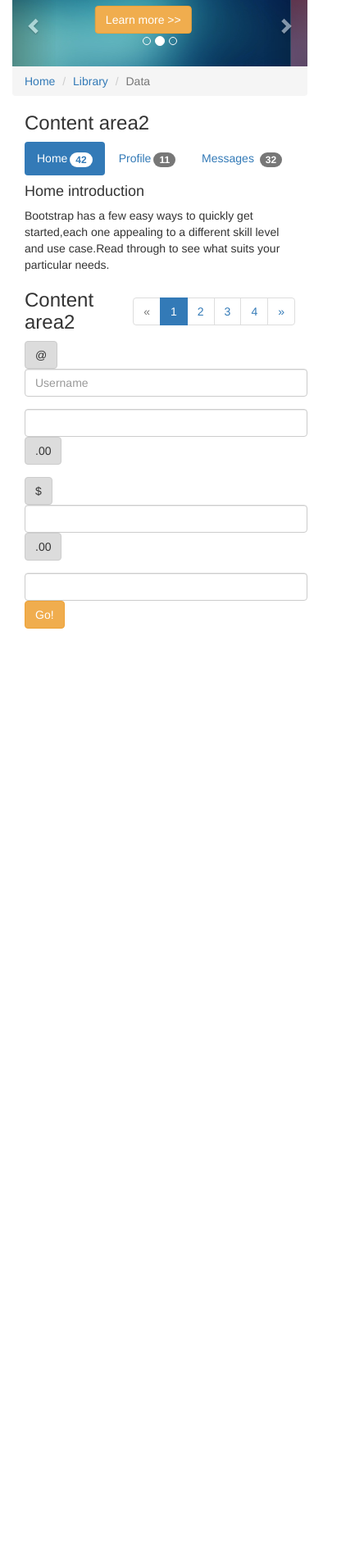
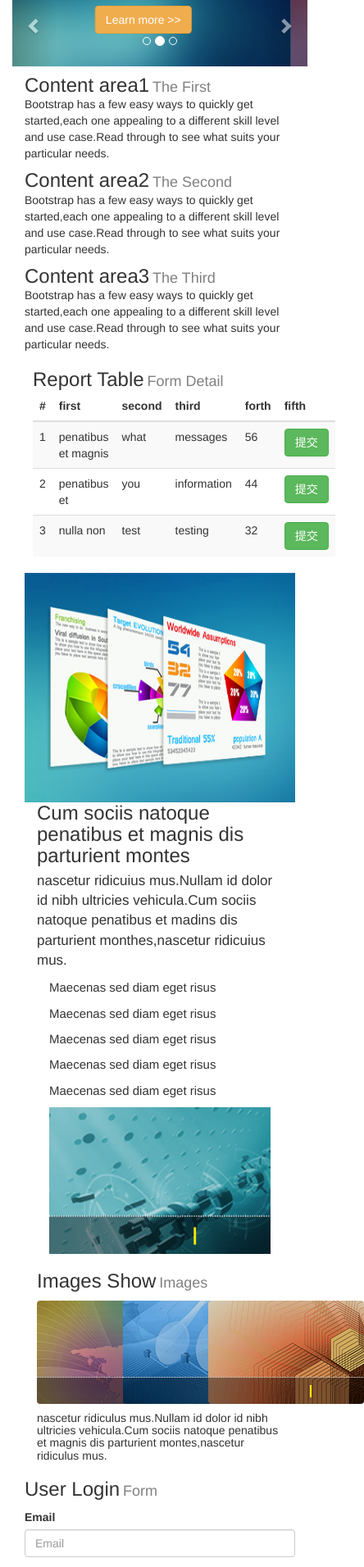
Before and after one commit to songyingran/H5----Basic, a plain HTML site: page Bootstrap/index.html in a window 390 px wide. Shown: the part 71-1983 px from the top of the page at 82% size, 444 px wide, since content can reach past the window. Before the commit the page ends 853 px from the top, so only its background shows below. Drawn offline with Linux system fonts and the light colour scheme.

Commit message:
Bootstrap

```diff
--- a/Bootstrap/index.html
+++ b/Bootstrap/index.html
@@ -84,7 +84,7 @@
 			    </a>
 
 		  	</div>
-		  	<div class="center">
+		  	<!--<div class="center">
 			    <ol class="breadcrumb">
 				    <li><a href="#">Home</a></li>
 				    <li><a href="#">Library</a></li>
@@ -154,8 +154,138 @@
 			  			</div>
 		  			</form>
 		  		</div>
-		  	</div>
-
+		  	</div>-->
+	  		<div style="float: left;margin-top: 10px;">
+	  			<div class="col-md-4">
+	  				<span class="h3">Content area1</span>&nbsp;<span class="h4" style="color:gray;">The First</span>
+	  				<p>
+	  					Bootstrap has a few easy ways to quickly get started,each one appealing to a different skill level and use case.Read through to see what suits your particular needs.
+	  				</p>
+	  			</div>
+	  			<div class="col-md-4">
+	  				<span class="h3">Content area2</span>&nbsp;<span class="h4" style="color:gray;">The Second</span>
+	  				<p>
+	  					Bootstrap has a few easy ways to quickly get started,each one appealing to a different skill level and use case.Read through to see what suits your particular needs.
+	  				</p>
+	  			</div>
+	  			<div class="col-md-4">
+	  				<span class="h3">Content area3</span>&nbsp;<span class="h4" style="color:gray;">The Third</span>
+	  				<p>
+	  					Bootstrap has a few easy ways to quickly get started,each one appealing to a different skill level and use case.Read through to see what suits your particular needs.
+	  				</p>
+	  			</div>
+	  		</div>
+	  		<div style="float: left; margin-top: 10px; margin-left: 10px; width: 100%;">
+	  			<div class="col-md-12"><span class="h3">Report Table</span>&nbsp;<span class="h4" style="color:gray;">Form Detail</span></div>
+	  			<div class="col-md-12">
+		  			<table class="table table-striped">
+						<thead>
+							<tr>
+								<th>#</th>
+								<th>first</th>
+								<th>second</th>
+								<th>third</th>
+								<th>forth</th>
+								<th>fifth</th>
+							</tr>
+						</thead>
+						<tbody>
+							<tr>
+								<td>1</td>
+								<td>penatibus et magnis</td>
+								<td>what</td>
+								<td>messages</td>
+								<td>56</td>
+								<td><button type="button" class="btn btn-success">提交</button></td>
+							</tr>
+							<tr>
+								<td>2</td>
+								<td>penatibus et</td>
+								<td>you</td>
+								<td>information</td>
+								<td>44</td>
+								<td><button type="button" class="btn btn-success">提交</button></td>
+							</tr>
+							<tr>
+								<td>3</td>
+								<td>nulla non</td>
+								<td>test</td>
+								<td>testing</td>
+								<td>32</td>
+								<td><button type="button" class="btn btn-success">提交</button></td>
+							</tr>
+						</tbody>
+					</table>
+	  			</div>
+	  		</div>
+	  		<div style="margin-bottom: 20px;">
+	  			<div class="col-md-6"><img src="img/pic.jpg" style="width: 100%; height: 280px;"/></div>
+	  			<div class="col-md-6">
+	  				<div class="col-md-12"><span class="h3">Cum sociis natoque penatibus et magnis dis parturient montes</span></div>
+	  				<div class="col-md-12" style="margin-top: 5px;">
+	  					<p style="font-size: 17px;">
+	  					nascetur ridicuius mus.Nullam id dolor id nibh ultricies vehicula.Cum sociis natoque penatibus et madins dis parturient monthes,nascetur ridicuius mus.
+	  					</p>
+	  				</div>
+	  				<div class="col-md-12" style="margin-top: 5px;">
+	  					<div class="col-md-6">
+	  						<p style="font-size: 15px;">Maecenas sed diam eget risus</p>
+	  						<p style="font-size: 15px;">Maecenas sed diam eget risus</p>
+	  						<p style="font-size: 15px;">Maecenas sed diam eget risus</p>
+	  						<p style="font-size: 15px;">Maecenas sed diam eget risus</p>
+	  						<p style="font-size: 15px;">Maecenas sed diam eget risus</p>
+	  					</div>
+	  					<div class="col-md-6"><img src="img/1.jpg" style="width: 100%;"/></div>
+	  				</div>
+	  			</div>
+	  		</div>
+	  		<div>
+	  			<div class="col-md-7" style="margin-top: 20px;margin-bottom: 20px;">
+	  				<div class="col-md-12"><span class="h3">Images Show</span>&nbsp;<span class="h4" style="color: gray;">Images</span></div>
+	  				<div class="col-md-12" style="margin-top: 10px; column-count: 3;">
+	  					<div><img src="img/2.jpg" style="border-radius: 4px;"/></div>
+	  					<div><img src="img/3.jpg" style="border-radius: 4px;"/></div>
+	  					<div><img src="img/4.jpg" style="border-radius: 4px;"/></div>
+	  				</div>
+	  				<div class="col-md-12">
+	  					<p class="h5">
+	  						nascetur ridiculus mus.Nullam id dolor id nibh ultricies vehicula.Cum sociis natoque penatibus et magnis dis parturient montes,nascetur ridiculus mus.
+	  					</p>
+	  				</div>
+	  			</div>
+	  			<div class="col-md-5" style="margin-top: 20px;margin-bottom: 20px;">
+	  				<div><span class="h3">User Login</span>&nbsp;<span class="h4" style="color: gray;">Form</span></div>
+	  				<div style="margin-top: 10px;">
+	  					<form class="form-horizontal" >
+						  	<div class="form-group">
+						    	<label for="inputEmail3" class="col-md-2 control-label">Email</label>
+						    	<div class="col-md-10">
+						      		<input type="email" class="form-control col-sm-10" id="inputEmail3" placeholder="Email">
+						    	</div>
+						  	</div>
+						  	<div class="form-group">
+						    	<label for="inputPassword3" class="col-md-2 control-label">Password</label>
+						    	<div class="col-md-10">
+						      		<input type="password" class="form-control" id="inputPassword3" placeholder="Password">
+						    	</div>
+						  	</div>
+						  	<div class="form-group">
+						    	<div class="col-sm-offset-2 col-sm-10">
+						      		<div class="checkbox">
+						        		<label><input name="check" type="checkbox"> blue</label>
+						          		<label><input name="check" type="checkbox"> red</label>
+						      		</div>
+						    	</div>
+						  	</div>
+						  	<div class="form-group">
+						    	<div class="col-sm-offset-2 col-sm-10">
+						      		<button type="button" class="btn btn-info">Sign in</button>
+						    	</div>
+						  	</div>
+						</form>
+	  				</div>
+	  			</div>
+	  		</div>
 		</div>
 		<script src="js/jquery.js"></script>
     	<script src="js/bootstrap.min.js"></script>
```
Also changed, not shown: Bootstrap/img/1.jpg (added), Bootstrap/img/2.jpg (added), Bootstrap/img/3.jpg (added), Bootstrap/img/4.jpg (added), Bootstrap/img/banner.jpg (added), Bootstrap/img/pic.jpg (added), 1 other file.
